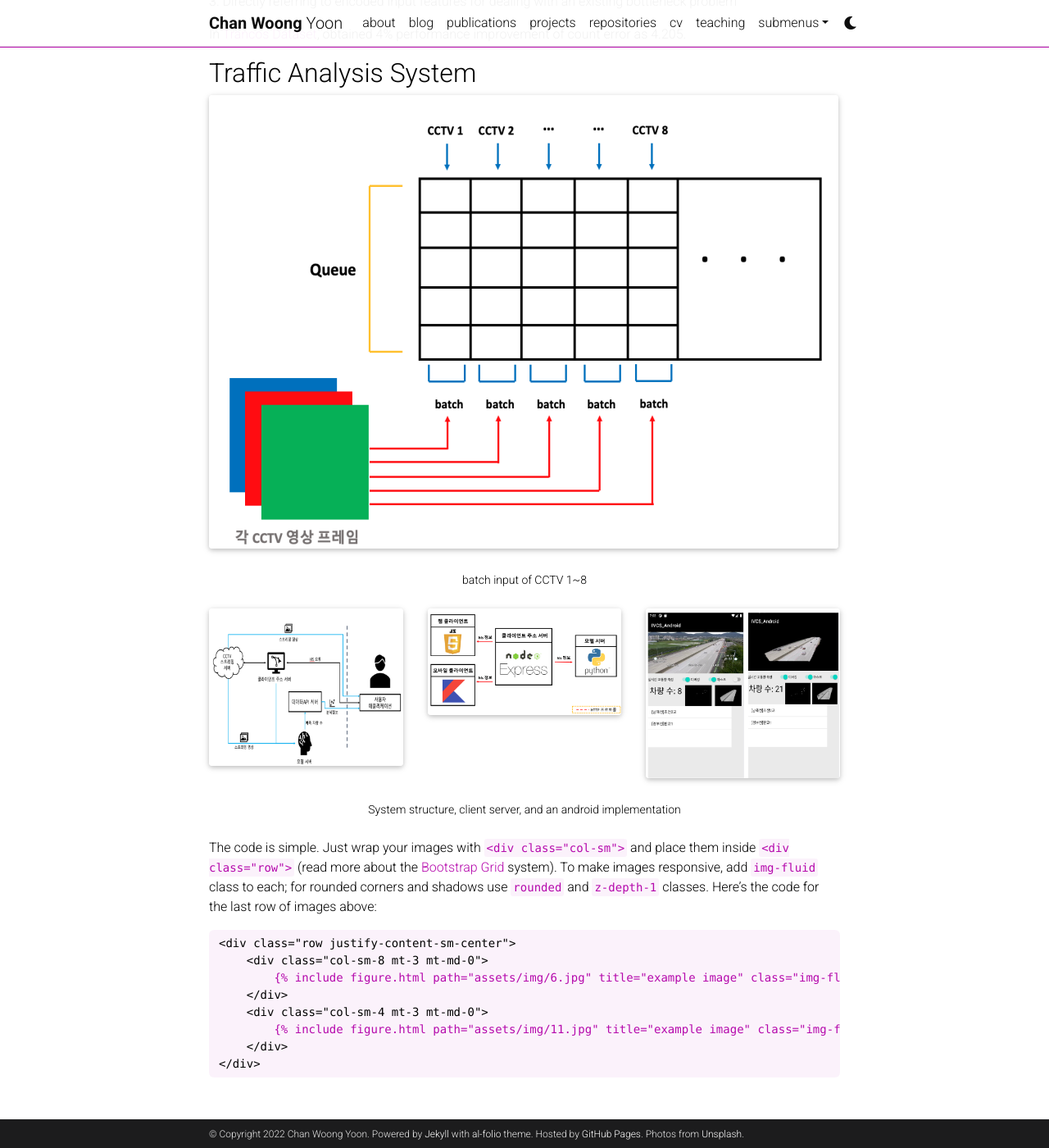
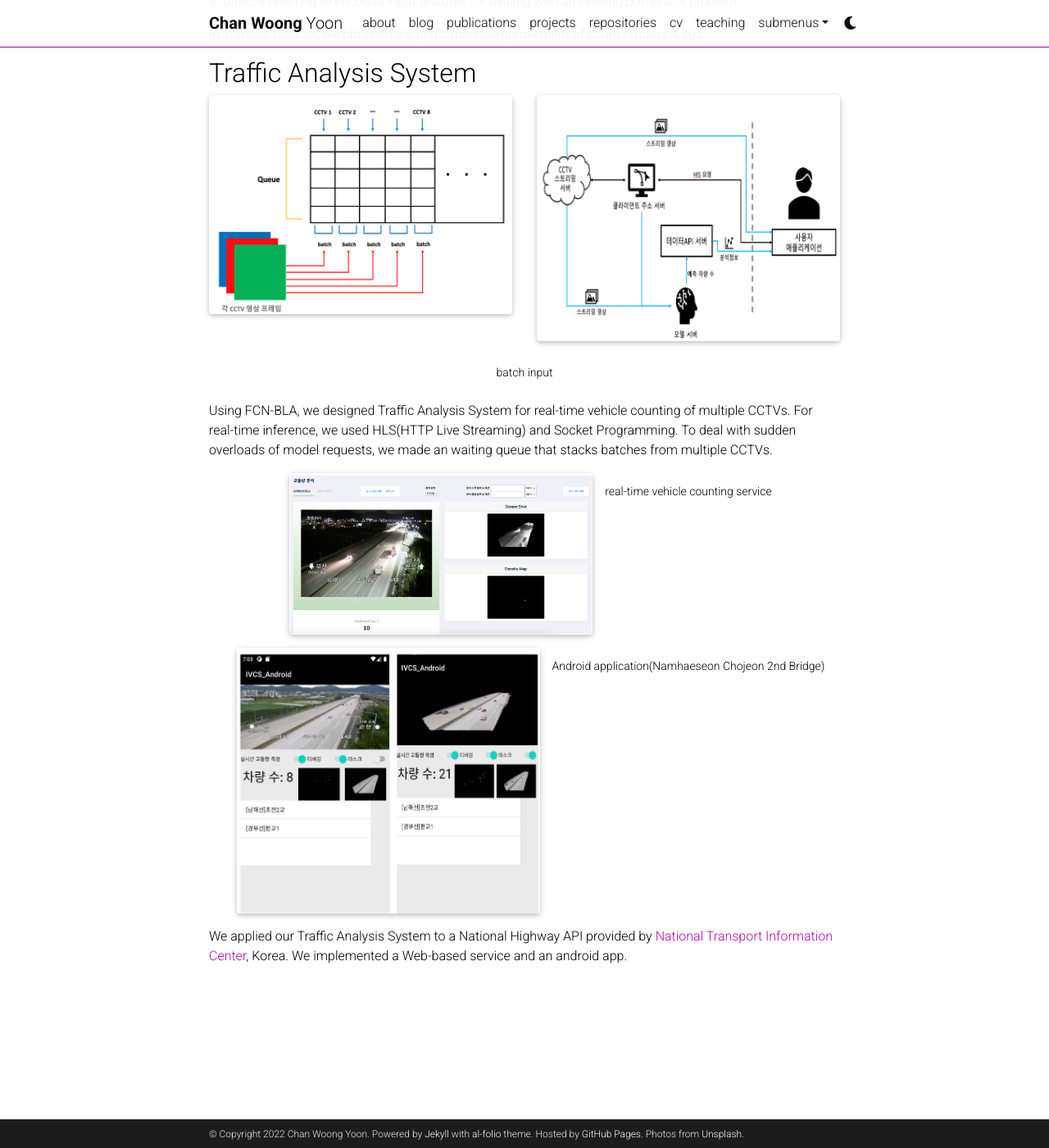
Before and after one commit to qicqock/qicqock.github.io, a Jekyll site: the page built from _projects/2_project.md, in a window 1280 px wide and 1400 px high, scrolled down 1099 px. Shown: the whole window at 82% size. Built offline with Jekyll 4.4.1, drawn with Linux system fonts in a browser that asks for light colours; full-size pictures stand in for the smaller copies a plugin makes; comment, search, counter and statistics services are not loaded; a style sheet for code colours, icons or effects is not loaded; some of the changed text lies outside the part shown.

Commit message:
Update 2_project.md

````diff
--- a/_projects/2_project.md
+++ b/_projects/2_project.md
@@ -8,10 +8,11 @@
 ---
 
 <p class="font-weight-bold">1-year Capstone Project With <a href='https://www.gsu.edu/'>Georgia State University</a> mentoring by <a href='http://cai.csgsu.org/'>Prof.Zhipeng Cai</a></p>
-<p class="font-weight-bold">Proposed FCN-BLA and implemented Real-time traffic analysis system for Intelligence Transportation System(ITS).</p>
+<p class="font-weight-bold">We Proposed FCN-BLA and implemented Real-time traffic analysis system for Intelligence Transportation System(ITS).</p>
 
 
 <h2>FCN-BLA</h2>
+
 <div class="row">
     <div class="col-sm mt-3 mt-md-0">
         {% include figure.html path="assets/img/capstone2022/capstone2022_model.png" title="FCN-BLA" class="img-fluid rounded z-depth-1" %}
@@ -21,54 +22,49 @@
     Model Structure of the model, FCN-BLA
 </div>
 
-proposed FCN-BLA that Improved the architecture of a <a href="https://arxiv.org/abs/1707.09476">FCN-rLSTM</a> with BI-LSTM and Attention.
+We proposed FCN-BLA that Improved the architecture of a <a href="https://arxiv.org/abs/1707.09476">FCN-rLSTM</a> with BI-LSTM and Attention.
 
 Compared to <a href="https://arxiv.org/abs/1707.09476">FCN-rLSTM</a>,
     1. Changed to an Encoder-Decoder architecture
     2. Bidirectionally containing spatio-temporal information from sequential images
     3. Directly referring to encoded input features for dealing with an existing bottleneck problem
 
-In <a href="https://gram.web.uah.es/data/datasets/trancos/index.html">Trancos Dataset</a>, obtained 4% performance improvement of count error as 4.205.
+In <a href="https://gram.web.uah.es/data/datasets/trancos/index.html">Trancos Dataset</a>, we obtained 4% performance improvement of count error as 4.205.
+
 
 <h2>Traffic Analysis System</h2>
+
 <div class="row justify-content-sm-center">
-    <div class="col-sm mt-3 mt-md-0">
+    <div class="col-sm-6 mt-3 mt-md-0">
         {% include figure.html path="assets/img/capstone2022/capstone2022_input.png" title="model input" class="img-fluid rounded z-depth-1" %}
+    </div>
+    <div class="col-sm-6 mt-3 mt-md-0">
+        {% include figure.html path="assets/img/capstone2022/capstone2022_system.png" title="system" class="img-fluid rounded z-depth-1" %}
     </div>
 </div>
 <div class="caption">
-    batch input of CCTV 1~8
+    batch input
 </div>
 
+Using FCN-BLA, we designed Traffic Analysis System for real-time vehicle counting of multiple CCTVs.
+For real-time inference, we used HLS(HTTP Live Streaming) and Socket Programming.
+To deal with sudden overloads of model requests, we made an waiting queue that stacks batches from multiple CCTVs.
+
+
 <div class="row justify-content-sm-center">
-    <div class="col-sm-4 mt-3 mt-md-0">
-        {% include figure.html path="assets/img/capstone2022/capstone2022_system.png" title="system" class="img-fluid rounded z-depth-1" %}
+    <div class="col-sm-6 mt-3 mt-md-0">
+        {% include figure.html path="assets/img/capstone2022/capstone2022_service.png" title="service" class="img-fluid rounded z-depth-1" %}
     </div>
-    <div class="col-sm-4 mt-3 mt-md-0">
-        {% include figure.html path="assets/img/capstone2022/capstone2022_client.png" title="client" class="img-fluid rounded z-depth-1" %}
+    <div class="caption">
+    real-time vehicle counting service
     </div>
-    <div class="col-sm-4 mt-3 mt-md-0">
+    <div class="col-sm-6 mt-3 mt-md-0">
         {% include figure.html path="assets/img/capstone2022/capstone2022_android.png" title="android" class="img-fluid rounded z-depth-1" %}
     </div>
-</div>
-<div class="caption">
-    System structure, client server, and an android implementation
+    <div class="caption">
+    Android application(Namhaeseon Chojeon 2nd Bridge)
+    </div>
 </div>
 
-The code is simple.
-Just wrap your images with `<div class="col-sm">` and place them inside `<div class="row">` (read more about the <a href="https://getbootstrap.com/docs/4.4/layout/grid/">Bootstrap Grid</a> system).
-To make images responsive, add `img-fluid` class to each; for rounded corners and shadows use `rounded` and `z-depth-1` classes.
-Here's the code for the last row of images above:
-
-{% raw %}
-```html
-<div class="row justify-content-sm-center">
-    <div class="col-sm-8 mt-3 mt-md-0">
-        {% include figure.html path="assets/img/6.jpg" title="example image" class="img-fluid rounded z-depth-1" %}
-    </div>
-    <div class="col-sm-4 mt-3 mt-md-0">
-        {% include figure.html path="assets/img/11.jpg" title="example image" class="img-fluid rounded z-depth-1" %}
-    </div>
-</div>
-```
-{% endraw %}
+We applied our Traffic Analysis System to a National Highway API provided by <a href="https://www.its.go.kr/map/cctv"> National Transport Information Center</a>, Korea.
+We implemented a Web-based service and an android app.
````
